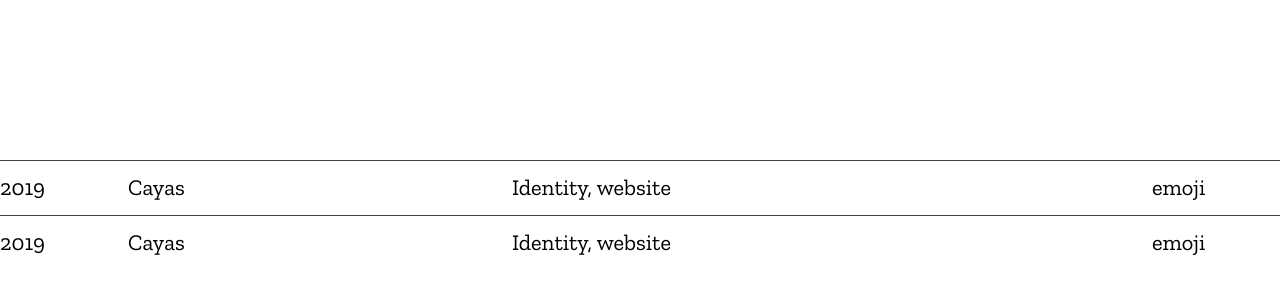
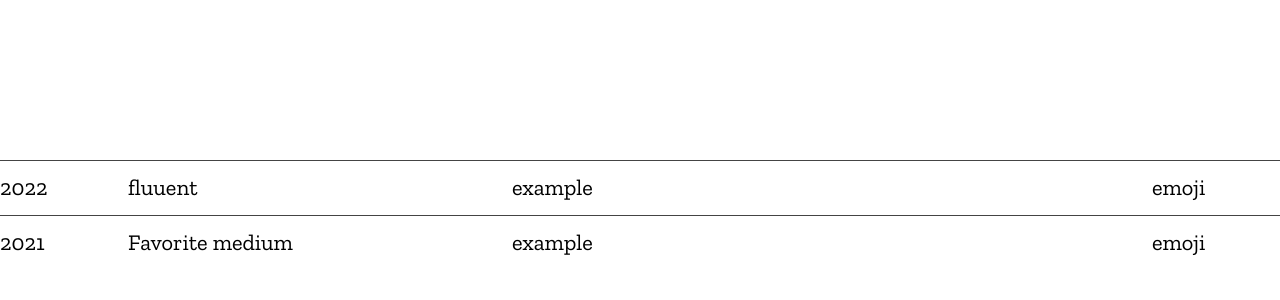
Before and after one commit to SumiSeo/sumiseo-portfolio, a Next.js app: page /works in a window 1280 px wide. Shown: the top 300 px of the page. Built offline with nearby package versions, Linux system fonts and the light colour scheme; a web font is replaced by a local one.

Commit message:
add each work type and props

```diff
--- a/comps/Work.tsx
+++ b/comps/Work.tsx
@@ -1,12 +1,13 @@
 import styles from "@/styles/components/Work.module.scss";
+import { Work } from "@/types/Work";
 
-const Work = (): JSX.Element => {
+const Work = ({ year, name, desc }: Work): JSX.Element => {
   return (
     <div className={styles.work}>
       <div className={styles.work__container}>
-        <div className={styles.work__column}>2019</div>
-        <div className={styles.work__column}>Cayas</div>
-        <div className={styles.work__column}>Identity, website</div>
+        <div className={styles.work__column}>{year}</div>
+        <div className={styles.work__column}>{name}</div>
+        <div className={styles.work__column}>{desc}</div>
         <div className={styles.work__column}>emoji</div>
       </div>
     </div>
--- a/pages/works.tsx
+++ b/pages/works.tsx
@@ -4,8 +4,8 @@ import styles from "@/styles/Works.module.scss";
 const works = (): JSX.Element => {
   return (
     <div className={styles.works}>
-      <Work />
-      <Work />
+      <Work year="2022" name="fluuent" desc="example" />
+      <Work year="2021" name="Favorite medium" desc="example" />
     </div>
   );
 };
--- a/styles/components/Work.module.scss
+++ b/styles/components/Work.module.scss
@@ -9,5 +9,6 @@
   }
 
   &__column {
+    cursor: pointer;
   }
 }
--- /dev/null
+++ b/types/Work.ts
@@ -0,0 +1,5 @@
+export interface Work {
+  year: string;
+  name: string;
+  desc: string;
+}
```
